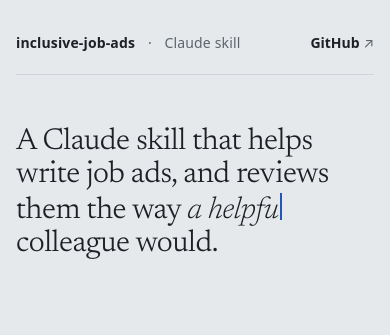
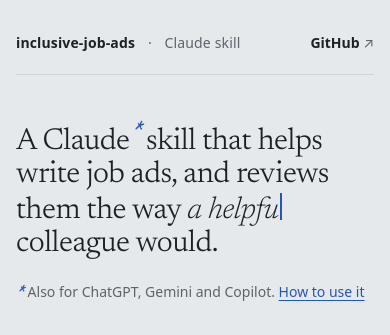
Before and after one commit to kevindavies/inclusive-job-ads, a plain HTML site: page docs/index.html in a window 390 px wide. Shown: the top 335 px of the page. Drawn offline with nearby package versions, Linux system fonts and the light colour scheme; a web font is replaced by a local one.

Commit message:
docs(site): full-width lede on phones; note that it's also for ChatGPT, Gemini and Copilot
Co-Authored-By: Claude Opus 5.5 <noreply@anthropic.com>

```diff
--- a/docs/index.html
+++ b/docs/index.html
@@ -241,6 +241,11 @@ body {
 }
 .lede em { font-style: italic; font-weight: 300; }
 .lede .typed { white-space: nowrap; }
+.lede-block { display: grid; gap: calc(var(--u) * 1.5); }
+.ast { color: var(--pencil); font-family: var(--font-hand, inherit); }
+.lede .ast { font-size: 0.85em; vertical-align: 0.35em; margin-left: 0.04em; line-height: 0; }
+.lede-note { margin: 0; font-size: 0.875rem; color: var(--muted); }
+.lede-note .ast { margin-right: 0.25em; font-weight: 600; font-size: 1.35em; line-height: 0; vertical-align: -0.12em; }
 .lede .typed.selected { background: var(--pencil-soft); box-shadow: 0 0 0 0.04em var(--pencil-soft); }
 .lede .tcaret {
   display: inline-block;
@@ -390,6 +395,7 @@ footer {
   .cols { grid-template-columns: minmax(0, 1fr); }
   .intro { grid-template-columns: minmax(0, 1fr); }
   .lede, .support, .support:first-of-type { grid-column: 1 / -1; }
+  .lede { max-width: none; }
 }
 
 @media (max-width: 520px) { .site-head .label span:last-child { display: none; } }
@@ -440,7 +446,10 @@ footer {
     <div class="label"><h1>inclusive-job-ads</h1><span>Claude skill</span><span>MIT licence</span></div>
     <a class="repo-link" href="https://github.com/kevindavies/inclusive-job-ads">GitHub<span aria-hidden="true">&#8599;</span></a>
   </header>
-  <p class="lede">A Claude skill that helps write job ads, and reviews them the way <span class="sr-only">a helpful</span><em class="typed" aria-hidden="true">a helpful</em><span class="tcaret" aria-hidden="true" hidden></span> colleague would.</p>
+  <div class="lede-block">
+  <p class="lede">A Claude<span class="ast" aria-hidden="true">*</span> skill that helps write job ads, and reviews them the way <span class="sr-only">a helpful</span><em class="typed" aria-hidden="true">a helpful</em><span class="tcaret" aria-hidden="true" hidden></span> colleague would.</p>
+  <p class="lede-note"><span class="ast" aria-hidden="true">*</span>Also for ChatGPT, Gemini and Copilot. <a href="https://github.com/kevindavies/inclusive-job-ads#install">How to use it</a></p>
+  </div>
 
   <section class="proof-row" aria-label="A job spec, kindly edited">
     <article class="paper">
```
